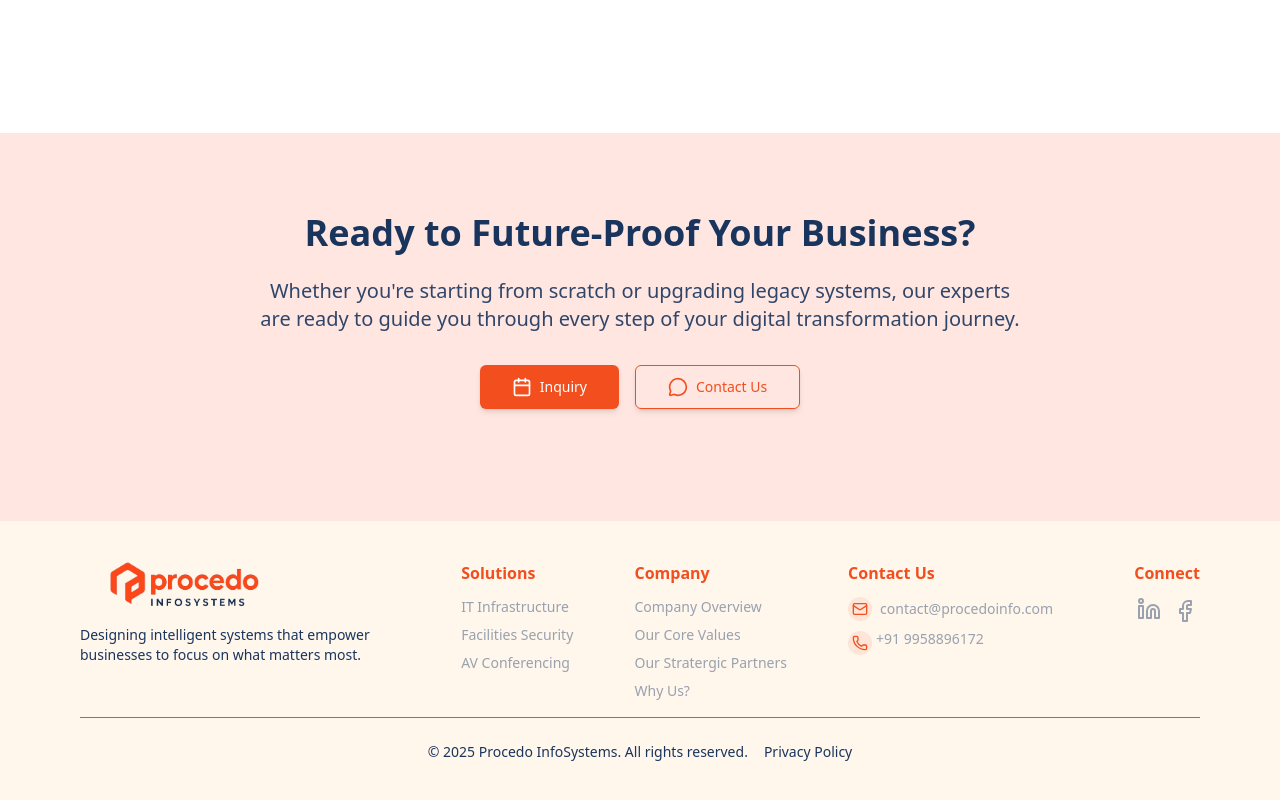
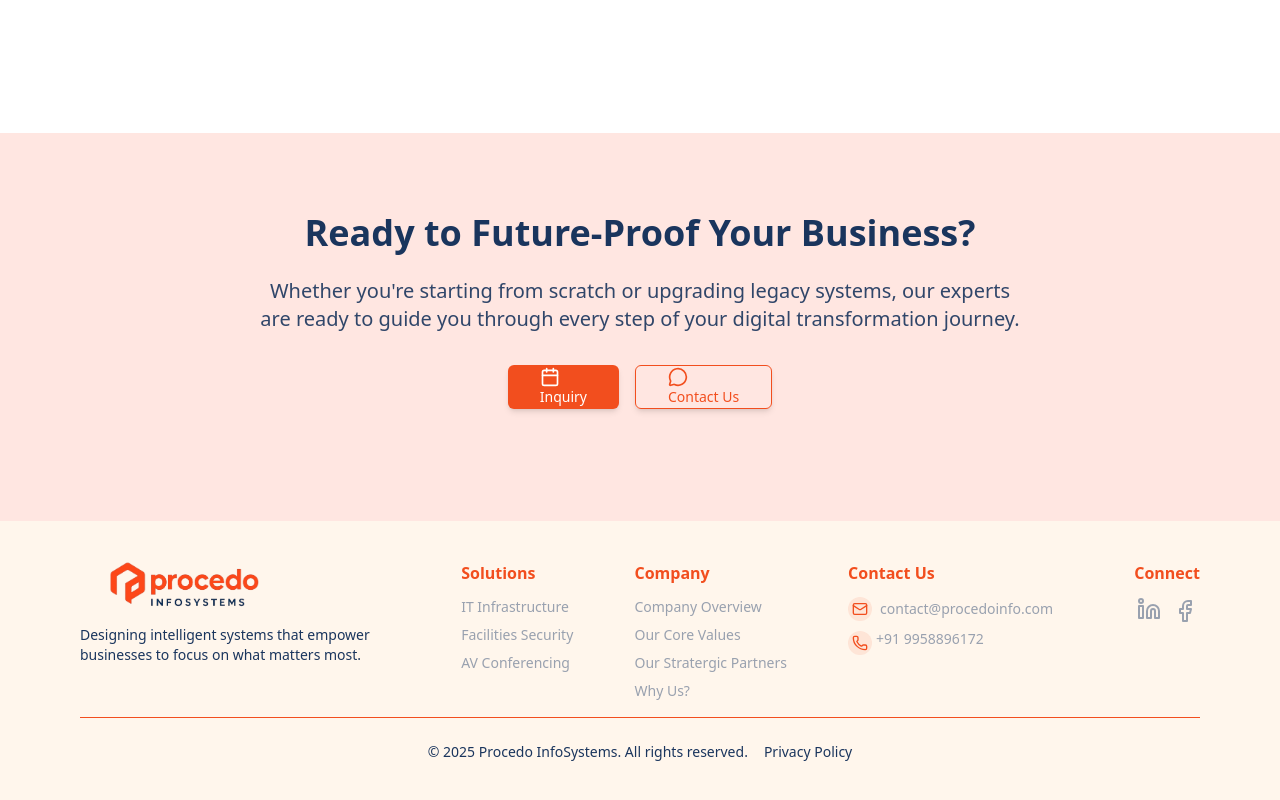
Before and after one commit to YashRawat0947/Procedo, a React (Vite) app in the folder frontend/: page / in a window 1280 px wide. Shown: the part 3897-4697 px from the top of the page. Built offline with nearby package versions, Linux system fonts and the light colour scheme.

Commit message:
changes-inquires-button

```diff
--- a/frontend/src/Pages/Home.jsx
+++ b/frontend/src/Pages/Home.jsx
@@ -549,27 +549,29 @@ function Home() {
             Whether you're starting from scratch or upgrading legacy systems, our experts are ready to guide you through every step of your digital transformation journey.
           </p>
           <div className="flex flex-col sm:flex-row gap-3 sm:gap-4 justify-center mb-6 sm:mb-8">
-            <a href="mailto:sales@procedoinfo.com">
             <Button
+              asChild
               size="lg"
               variant="default"
               className="text-lg px-6 py-3 bg-[#F24E1E] hover:bg-[#d63e13] text-white shadow-md"
-                onClick={() => handleButtonClick("Schedule Audit")}
             >
+              <a href="mailto:sales@procedoinfo.com">
                 <Calendar className="w-5 h-5 mr-2" />
                 Inquiry
+              </a>
             </Button>
-            </a>
-            <a href="mailto:contact@procedoinfo.com">
+
             <Button
+              asChild
               size="lg"
               variant="outline"
               className="text-lg px-6 py-3 border-[#F24E1E] text-[#F24E1E] hover:bg-[#FFF6EC] hover:text-[#F24E1E] bg-transparent shadow-md"
             >
+              <a href="mailto:contact@procedoinfo.com">
                 <MessageCircle className="w-5 h-5 mr-2" />
                 Contact Us
+              </a>
             </Button>
-            </a>
 
           </div>
           {/* <div className="flex flex-wrap items-center justify-center gap-4 text-sm opacity-80">
```
Lines whose indentation alone changed are shown as unchanged.
